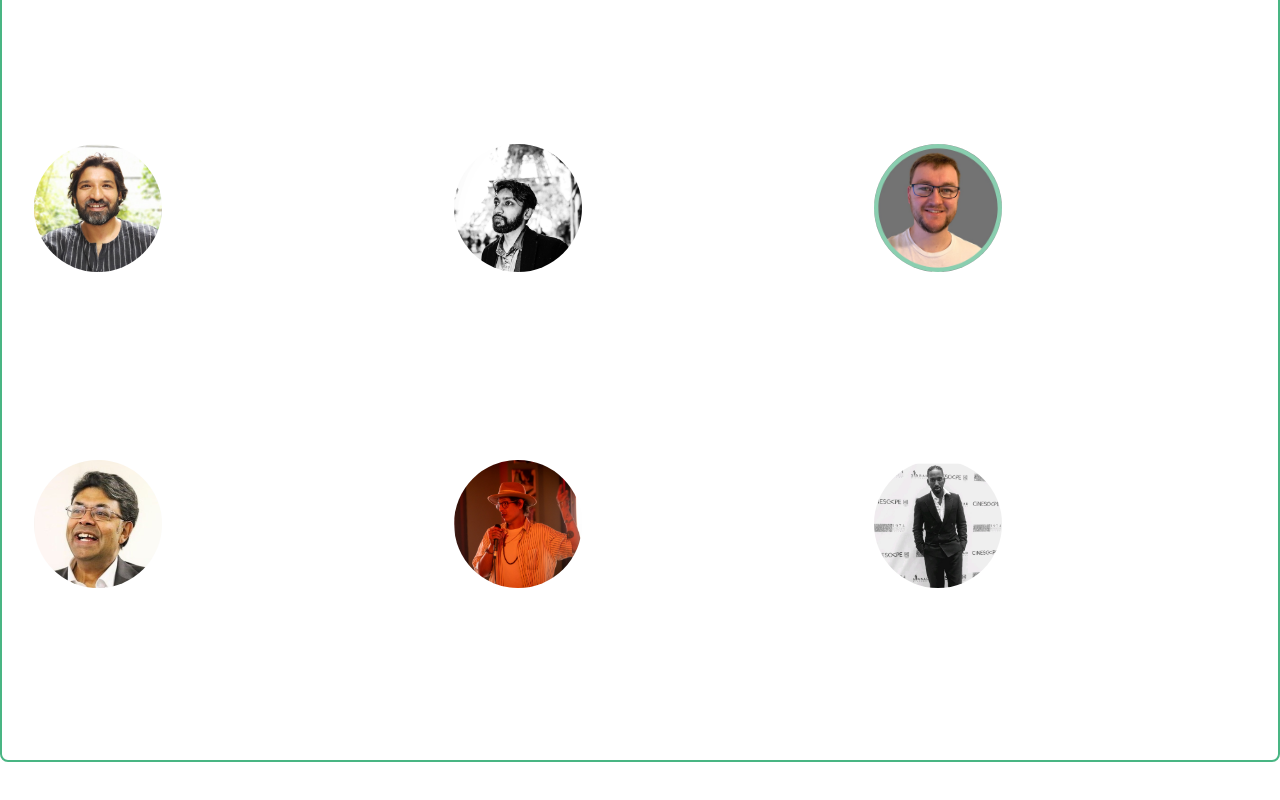
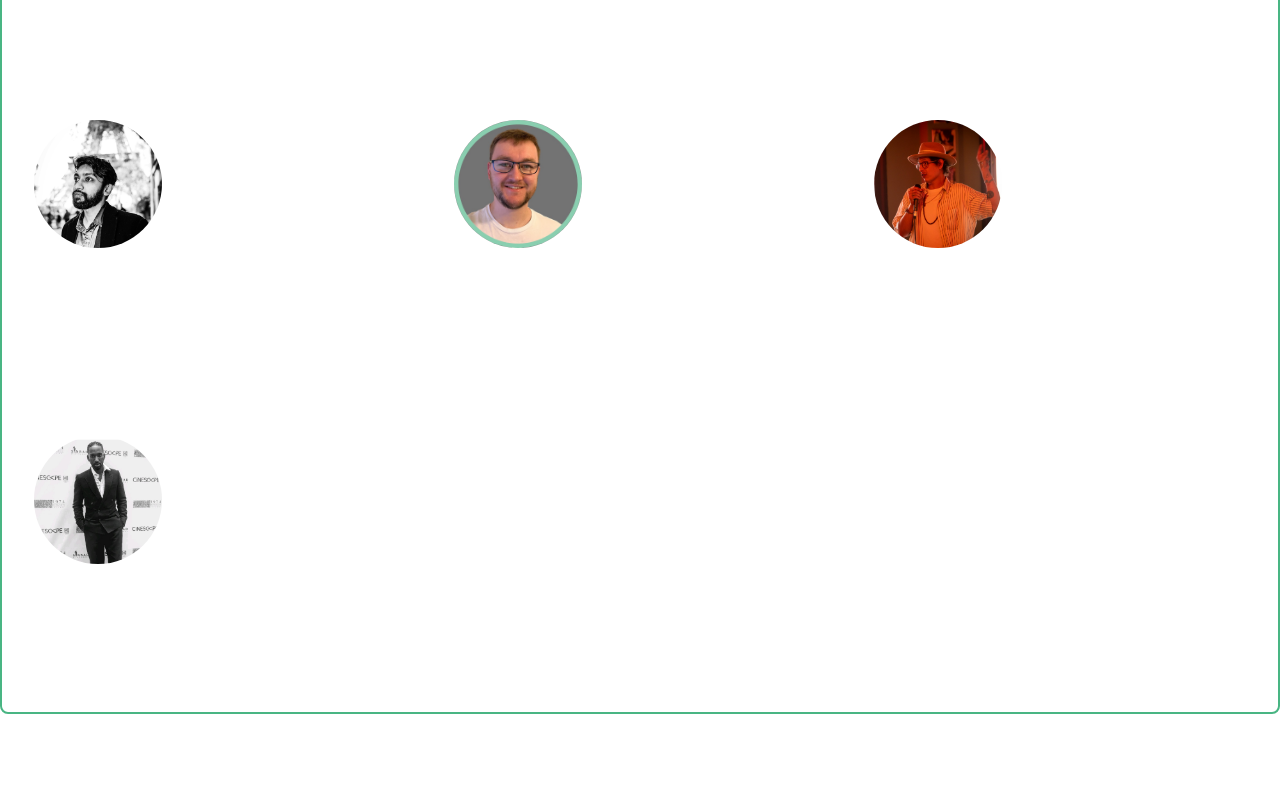
Before and after one commit to lggg123/realmlink-frontend, a Next.js app: page /team in a window 1280 px wide. Shown: the part 2442-3242 px from the top of the page. Built offline with nearby package versions, Linux system fonts and the light colour scheme.

Commit message:
Update advisorsData.ts
Removed some advisors that are not fully committed yet.

```diff
--- a/src/app/components/data/advisorsData.ts
+++ b/src/app/components/data/advisorsData.ts
@@ -4,11 +4,11 @@ export const advisorsData = [
     { name: "Dave Swinbank", title: "Strategic Advisor", photo: "/Dave.jpg", description: "Inspiring community builder | Forged Polygon Alliance into a blockchain beacon | Empathy + connections bridge the gap for all."},
     { name: "Steven Mckeon", title: "Security Advisor", photo: "/mac.jpg", description: "Ethical tech veteran | 25 years solving challenges, shaping blockchain's future | Hacks for good with FBI Infoguard."},
     { name: "Randall Miller", title: "Creative Advisor", photo: "/randall.jpg", description: 'Versatile multi-hyphenate | Films ("Bottle Shock", "Cotton Mary", "Coffee Wars") | Directing & crafting cinematic stories.'},
-    { name: "Taylor Spears", title: "Strategic Advisor", photo: "/taylor.jpg", description: "FinTech academic & leader | MSc at Edinburgh, risk management at Schulenburg Capital | Modelling, strategy, valuation - finance + tech + policy."},
+    // { name: "Taylor Spears", title: "Strategic Advisor", photo: "/taylor.jpg", description: "FinTech academic & leader | MSc at Edinburgh, risk management at Schulenburg Capital | Modelling, strategy, valuation - finance + tech + policy."},
     { name: "Zeshan Ahmed", title: "Strategic Advisor", photo: "/Zeshan.jpg", description: "Global tech architect | Blockchain strategist (Nature of Commerce) | Building seamless experiences across industries."},
     { name: "Januka Peiris", title: "Data Advisor", photo: "/januka.jpg", description: "Data-driven strategist | Transforms numbers into growth for thriving companies."},
     { name: "Christopher Race", title: "Financial Advisor", photo: "/Christopher.jpg", description: "Strategy & finance maestro | Growing businesses & minds at Orange Umbrella & RGE & Co."},
-    { name: "Philip Mendoca", title: "Strategic Advisor", photo: "/philip.png", description: "Experienced business adviser and founder, excels in turnarounds, finance, and CEO mentorship."},
+    // { name: "Philip Mendoca", title: "Strategic Advisor", photo: "/philip.png", description: "Experienced business adviser and founder, excels in turnarounds, finance, and CEO mentorship."},
     { name: "Bruno Miranda", title: "Community Advisor", photo: "/Bruno.jpg", description: "Web3 pioneer | Lisbon's Chilibangs founder, crafting impactful experiences."},
     { name: "Michael Harding", title: "Partnerships Advisor", photo: "/michael.jpg", description: "Creative tech leader | Bridging Web3 & AI to empower lives (Blockchain Sensei)."},
 ]
```
